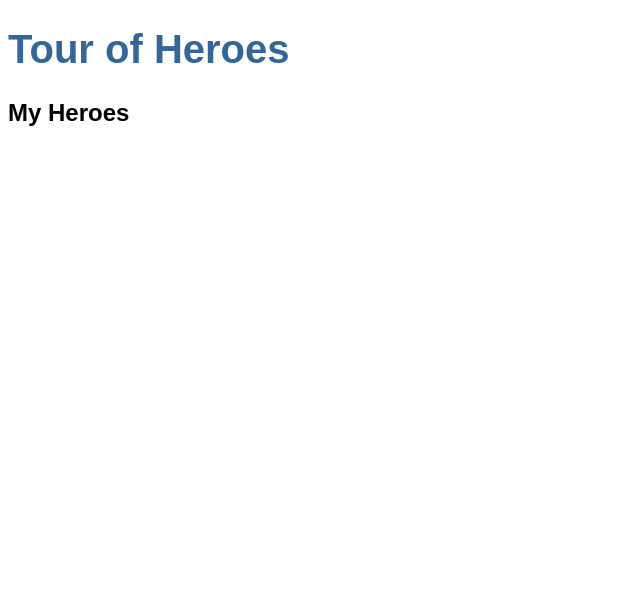
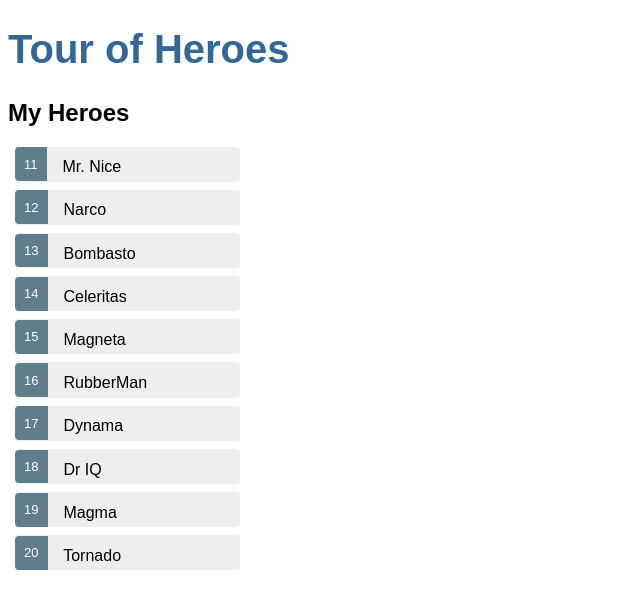
Before and after one commit to Maknez/angular-cli-course-project, an Angular app: page / in a window 1280 px wide. Shown: the top 608 px of the page, without its empty margins (0-640 px from the left). Built offline with nearby package versions, Linux system fonts and the light colour scheme.

Commit message:
6. Services +initialize heroes list with data provided by service and trigger getHeroes in ngOnInit

```diff
--- a/src/app/heroes/heroes.component.ts
+++ b/src/app/heroes/heroes.component.ts
@@ -13,6 +13,10 @@ export class HeroesComponent implements OnInit {
 
   selectedHero: Hero;
 
+  getHeroes(): void {
+    this.heroes = this.heroService.getHeroes();
+  }
+
   onSelect(hero: Hero): void {
     this.selectedHero = hero;
   }
@@ -21,6 +25,7 @@ export class HeroesComponent implements OnInit {
   }
 
   ngOnInit() {
+    this.getHeroes();
   }
 
 }
```
